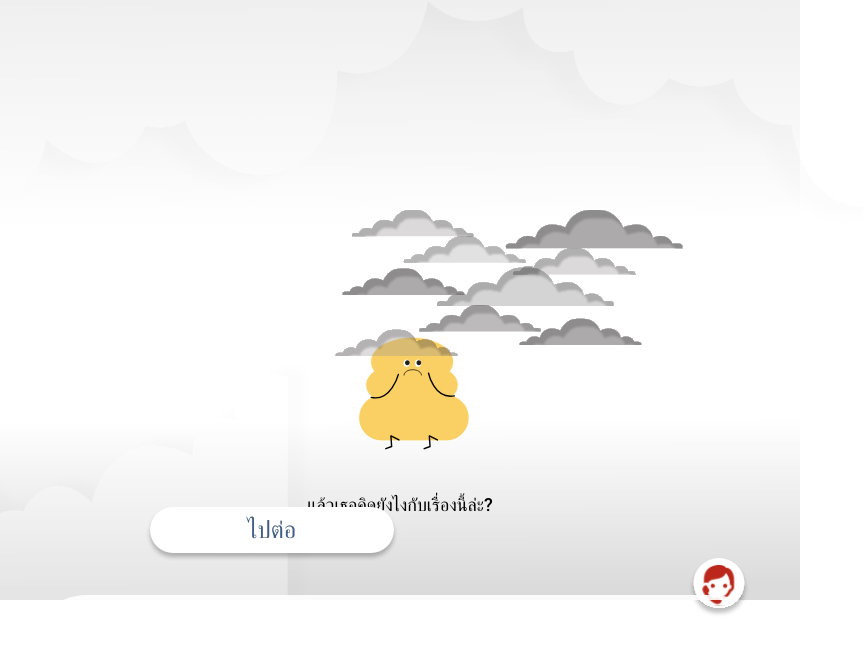
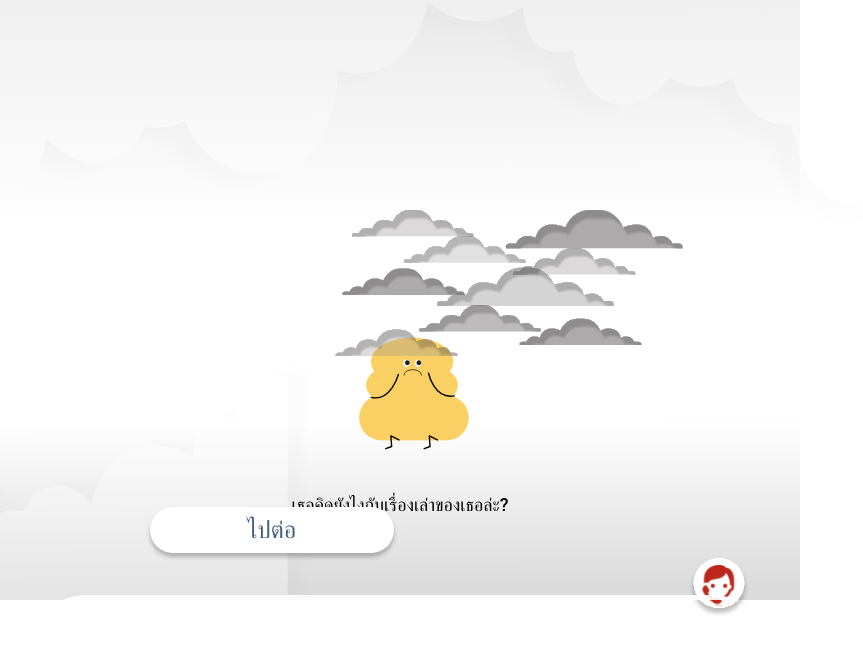
Before and after one commit to ChuoseDev/webapp, a React (Create React App) app in the folder frontend/: page /scene10 in a window 1280 px wide. Shown: the top 654 px of the page, without its empty margins (0-863 px from the left). Built offline with nearby package versions, Linux system fonts and the light colour scheme.

Commit message:
fix text 9-10

```diff
--- a/frontend/src/views/scene10/scene10.js
+++ b/frontend/src/views/scene10/scene10.js
@@ -57,7 +57,7 @@ const Scene10 = () => {
             left: 13 * scaleWidth(),
           },
         },
-        message: 'แล้วเธอคิดยังไงกับเรื่องนี้ล่ะ?',
+        message: 'เธอคิดยังไงกับเรื่องเล่าของเธอล่ะ?',
         character: {
           src: 'images/Chuose09_10.svg',
           style: {
```
